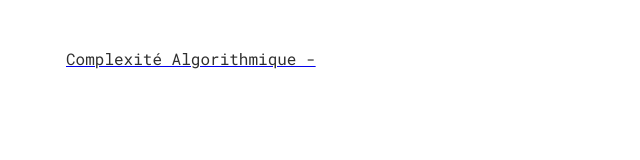
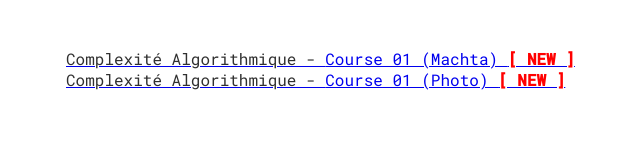
Before and after one commit to MDS-ISALIB/mds-islaib.tn, a plain HTML site: page c/c/index.html in a window 1280 px wide. Shown: the whole page, without its empty margins (74-714 px from the left). Drawn offline with Linux system fonts and the light colour scheme.

Commit message:
complexity course

```diff
--- a/c/c/index.html
+++ b/c/c/index.html
@@ -20,9 +20,14 @@
         const prefix = "<span style='color: #303030;'>Complexité Algorithmique - </span>"
         const links = [
             {
-                'title':'',
-                'link':'',
-                'new': 'no'
+                'title':'Course 01 (Machta)',
+                'link':'https://drive.google.com/file/d/1IZW08ABlS84YfwuGNUO4Kh9qCAU7UJWr/view?usp=sharing',
+                'new': 'yes'
+            },
+            {
+                'title':'Course 01 (Photo)',
+                'link':'https://drive.google.com/drive/folders/11HilBMJmMOEbn8JYtGUwJKkx5aDpPohk?usp=sharing',
+                'new': 'yes'
             }
         ]
         const renderCourses = (p, t, l, latest) =>{
```
